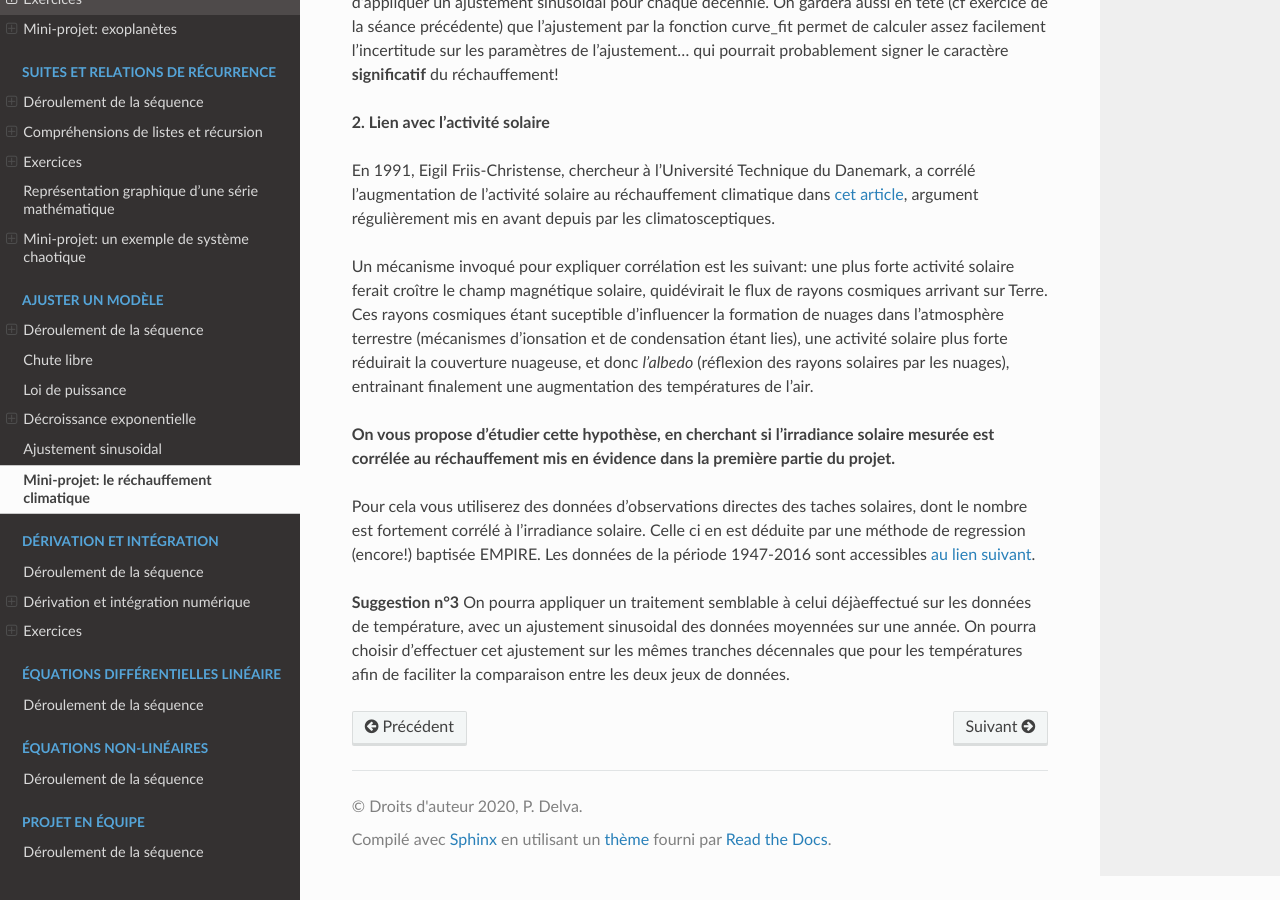
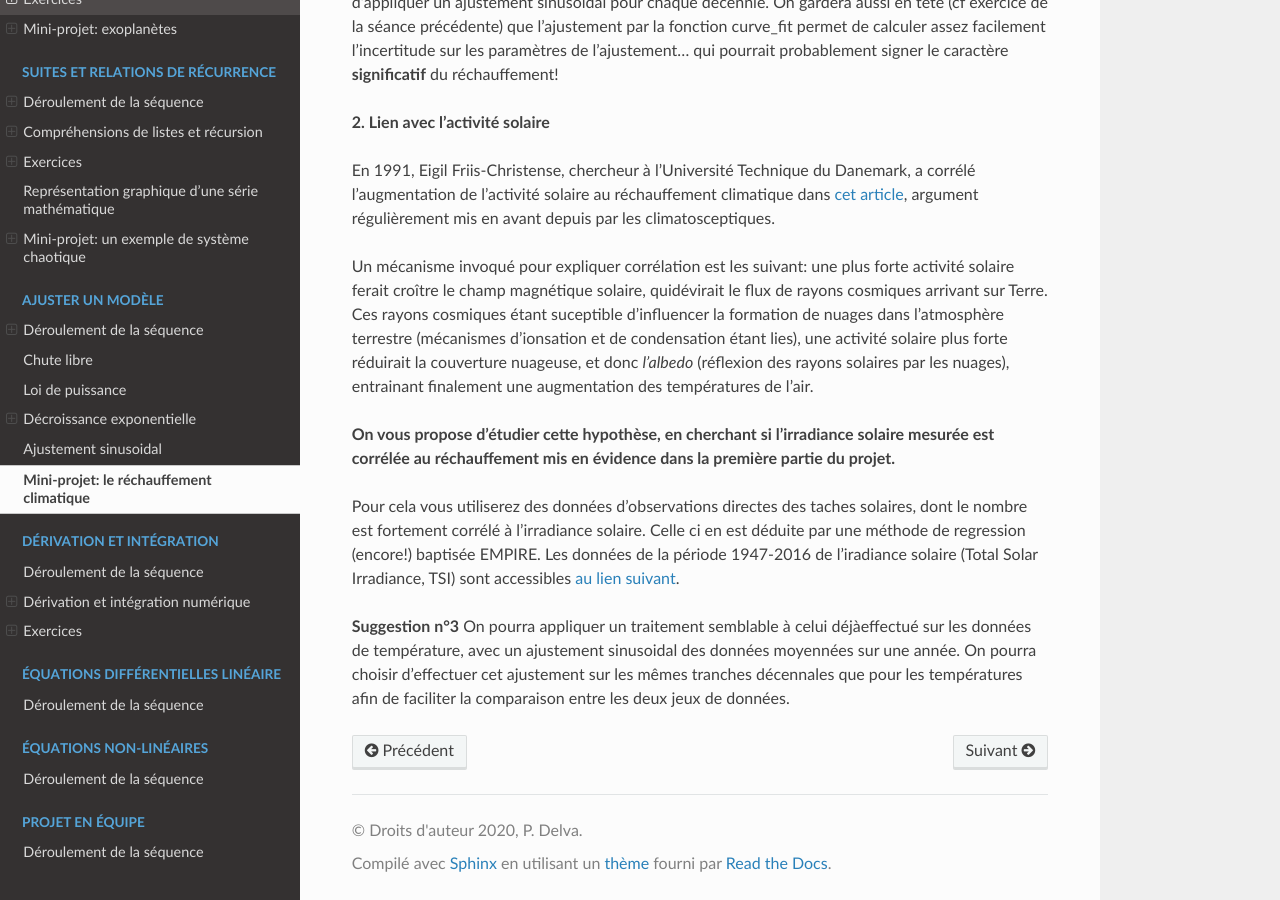
Before and after one commit to phys-mod/site, a Sphinx documentation site: the page built from source/sequences/05-ajustement-modele/rechauffement_climatique.rst, in a window 1280 px wide and 900 px high, scrolled down 1252 px. Built offline with Sphinx 7.4.7 and the Read the Docs theme 2.0.0, drawn with Linux system fonts in a browser that asks for light colours; pages that are not in the unit, such as notebooks, are missing from menus.

Commit message:
Update rechauffement_climatique.rst

```diff
--- a/source/sequences/05-ajustement-modele/rechauffement_climatique.rst
+++ b/source/sequences/05-ajustement-modele/rechauffement_climatique.rst
@@ -31,7 +31,7 @@ Un mécanisme invoqué pour expliquer corrélation est les suivant: une plus for
 
 **On vous propose d'étudier cette hypothèse, en cherchant si l'irradiance solaire mesurée est corrélée au réchauffement mis en évidence dans la première partie du projet.**
 
-Pour cela vous utiliserez des données d'observations directes des taches solaires, dont le nombre est fortement corrélé à l'irradiance solaire. Celle ci en est déduite par une méthode de regression (encore!) baptisée EMPIRE. Les données de la période 1947-2016 sont accessibles `au lien suivant <https://www2.mps.mpg.de/projects/sun-climate/data.html>`_.
+Pour cela vous utiliserez des données d'observations directes des taches solaires, dont le nombre est fortement corrélé à l'irradiance solaire. Celle ci en est déduite par une méthode de regression (encore!) baptisée EMPIRE. Les données de la période 1947-2016 de l'iradiance solaire (Total Solar Irradiance, TSI) sont accessibles `au lien suivant <https://www2.mps.mpg.de/projects/sun-climate/data.html>`_.
 
 **Suggestion n°3** On pourra appliquer un traitement semblable à celui déjàeffectué sur les données de température, avec un ajustement sinusoidal des données moyennées sur une année. On pourra choisir d'effectuer cet ajustement sur les mêmes tranches décennales que pour les températures afin de faciliter la comparaison entre les deux jeux de données.
 
```
